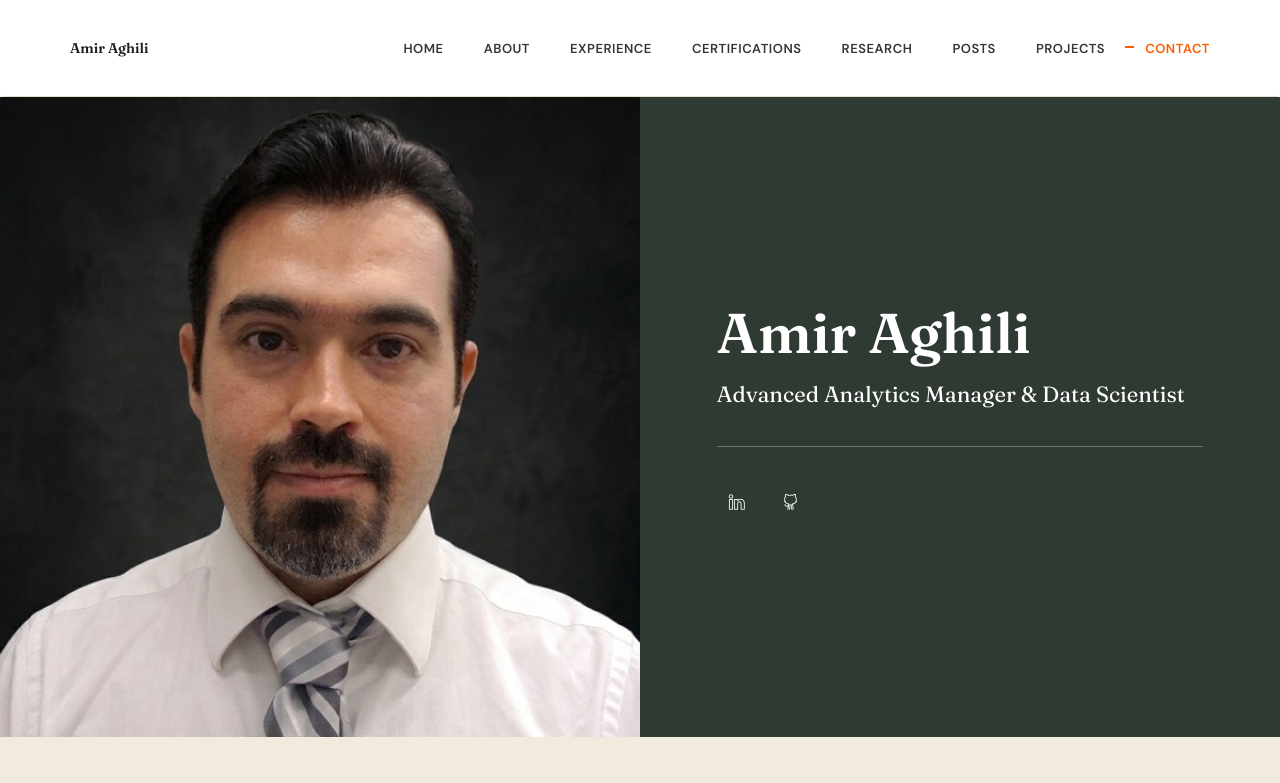
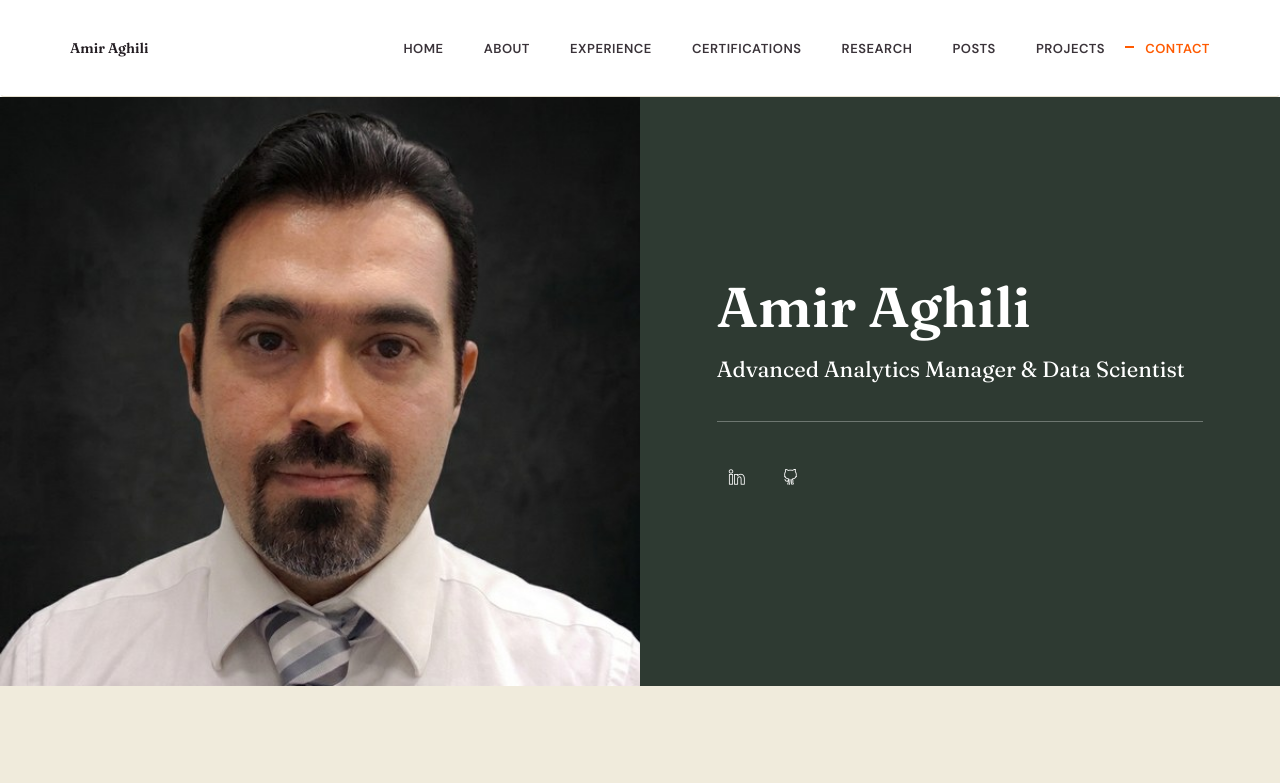
Before and after one commit to Amir-Aghili/Amir_Webpage, a plain HTML site: page index.html in a window 1280 px wide. Shown: the top 783 px of the page. Drawn offline with Linux system fonts and the light colour scheme.

Commit message:
Add files via upload

```diff
--- a/css/custom.css
+++ b/css/custom.css
@@ -132,9 +132,9 @@ input,textarea,select{background:#fbfffd!important;color:#231d22!important;borde
 @media (max-width:600px){.proj-grid{grid-template-columns:1fr}}
 
 /* ---- Hero: split layout (photo left half, text panel right half) ---- */
-.promo-block{padding:0!important;margin-top:97px;min-height:640px;display:flex;align-items:center;position:relative;overflow:hidden;background:#2e3a32!important;box-shadow:none!important}
+.promo-block{padding:0!important;margin-top:97px;min-height:clamp(560px,46vw,880px);display:flex;align-items:center;position:relative;overflow:hidden;background:#2e3a32!important;box-shadow:none!important}
 .parallax-mirror{display:none!important}
-.promo-block:before{content:"";position:absolute;top:0;bottom:0;left:0;width:50%;background:url("../img/amir.jpg") center 20%/cover no-repeat}
+.promo-block:before{content:"";position:absolute;top:0;bottom:0;left:0;width:50%;background:url("../img/amir.jpg") center top/cover no-repeat}
 .promo-block .container{position:relative;width:100%;max-width:none;margin:0;padding:60px 6vw 60px calc(50% + 6vw)}
 .promo-block .container .row{margin:0}
 .promo-block .container .col-sm-6{float:none;width:100%;max-width:520px;padding:0}
```
